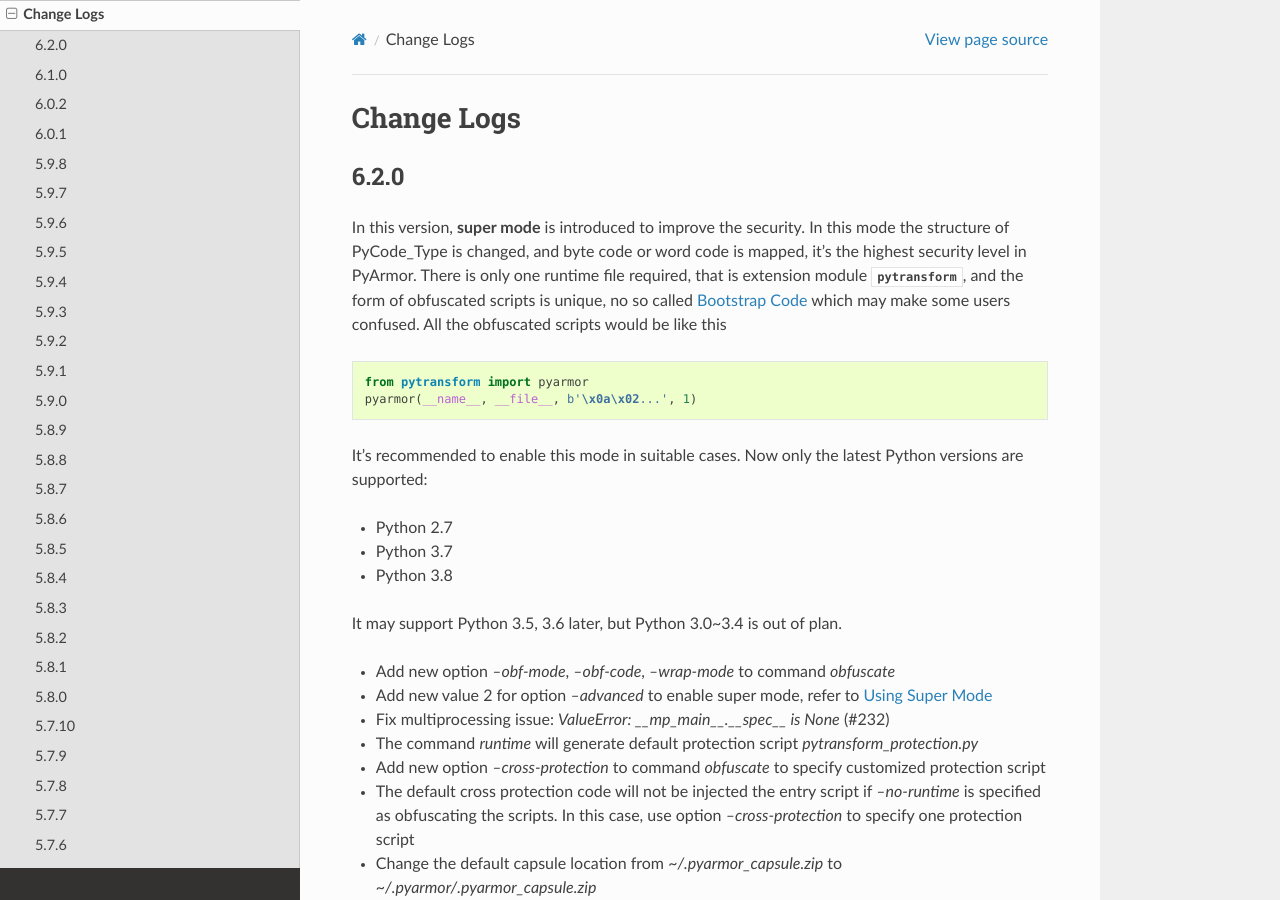
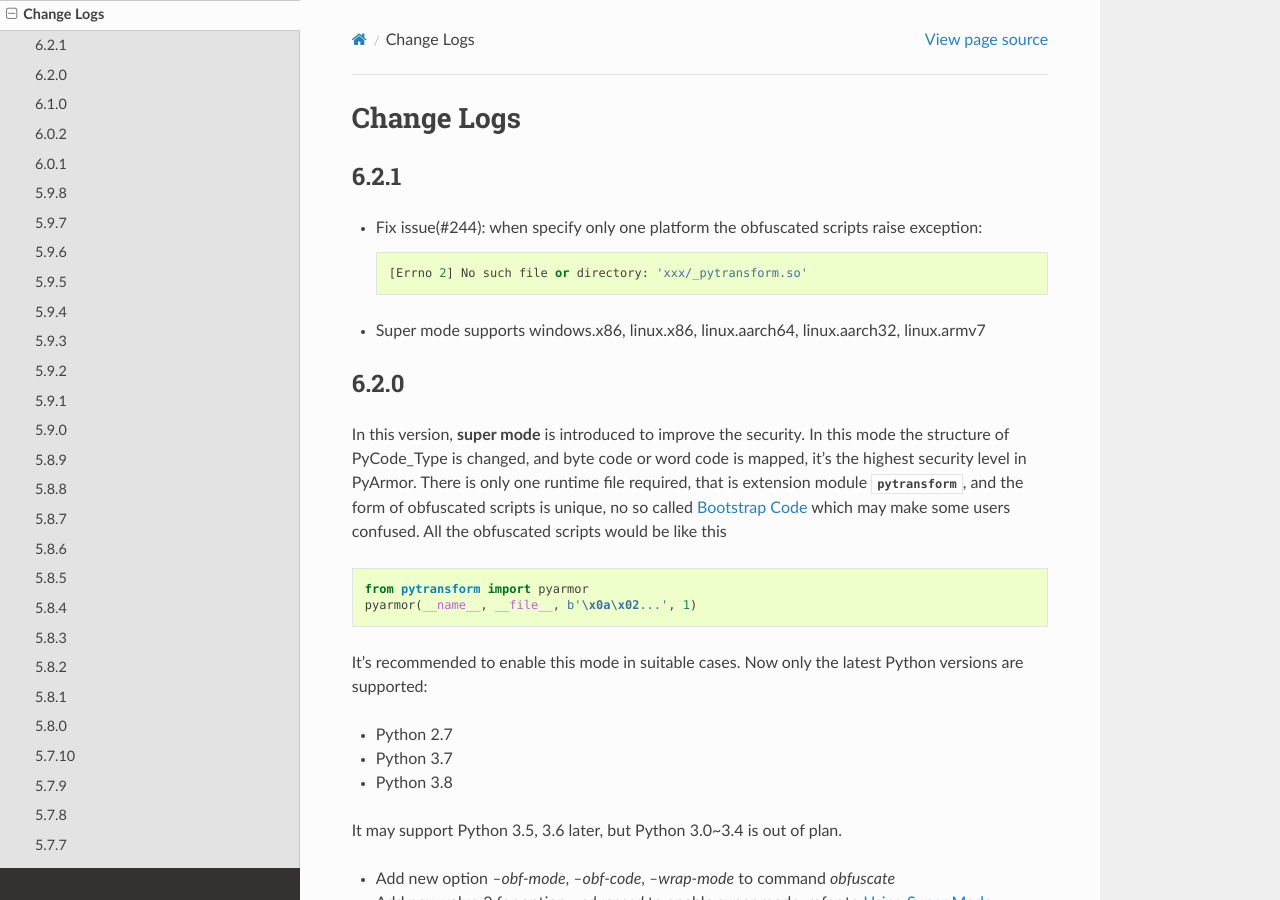
Before and after one commit to dashingsoft/pyarmor, a Sphinx documentation site: the page built from docs/change-logs.rst, in a window 1280 px wide and 900 px high. Built offline with Sphinx 7.4.7 and the Read the Docs theme 2.0.0, drawn with Linux system fonts in a browser that asks for light colours.

Commit message:
Add change logs

```diff
--- a/docs/change-logs.rst
+++ b/docs/change-logs.rst
@@ -2,6 +2,14 @@
 
 Change Logs
 ===========
+
+6.2.1
+-----
+* Fix issue(#244): when specify only one platform the obfuscated scripts raise exception::
+
+    [Errno 2] No such file or directory: 'xxx/_pytransform.so'
+
+* Super mode supports windows.x86, linux.x86, linux.aarch64, linux.aarch32, linux.armv7
 
 6.2.0
 -----
```
